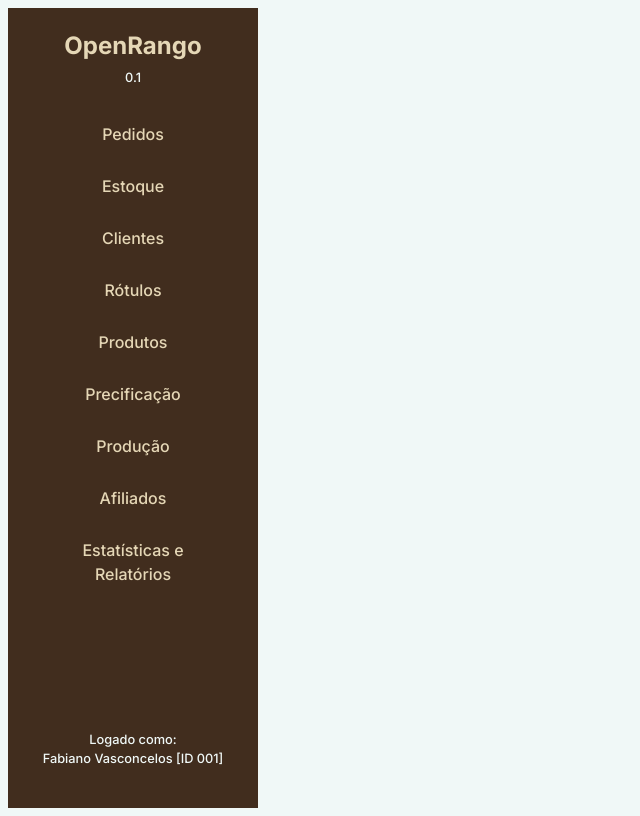
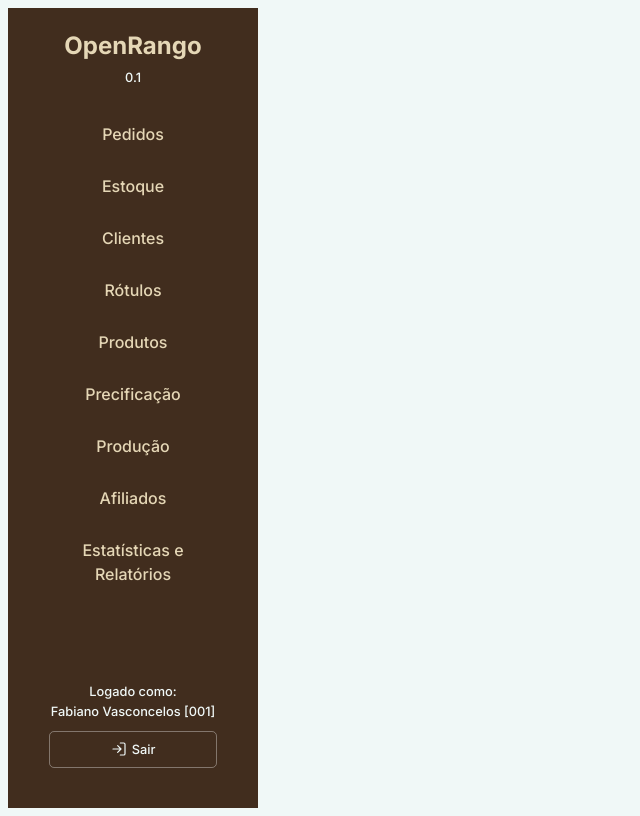
Before and after one commit to vasconcelos-fabiano/openrango, an Angular app in the folder frontend/: page /app in a window 1280 px wide. Shown: the whole page, without its empty margins (0-640 px from the left). Built offline with nearby package versions, Linux system fonts and the light colour scheme.

Commit message:
Add user session footer and logout button

```diff
--- a/frontend/src/app/layouts/main-layout/main-layout.css
+++ b/frontend/src/app/layouts/main-layout/main-layout.css
@@ -1,4 +1,3 @@
-
 /* Reset básico */
 * {
     box-sizing: border-box;
@@ -30,7 +29,8 @@ a {
 
 .sidebar {
     width: 250px;
-    background-color: #412d1e; /* Marrom escuro institucional */
+    background-color: #412d1e;
+    /* Marrom escuro institucional */
     color: #e5d7b6;
     padding: 20px;
     display: flex;
@@ -108,3 +108,37 @@ button {
     cursor: pointer;
     font-family: inherit;
 }
+
+.logout-button {
+    width: 80%;
+    margin: 10px auto 0;
+    padding: 8px 12px;
+
+    display: flex;
+    align-items: center;
+    justify-content: center;
+
+    background: transparent;
+    color: inherit;
+    border: 1px solid rgba(255, 255, 255, 0.35);
+    border-radius: 5px;
+
+    font: inherit;
+    cursor: pointer;
+}
+
+.logout-icon {
+    width: 16px;
+    height: 16px;
+    fill: none;
+    stroke: currentColor;
+    stroke-width: 1.8;
+    stroke-linecap: round;
+    stroke-linejoin: round;
+    vertical-align: middle;
+    margin-right: 5px;
+}
+
+.logout-button:hover {
+    background: rgba(255, 255, 255, 0.08);
+}
--- a/frontend/src/app/layouts/main-layout/main-layout.html
+++ b/frontend/src/app/layouts/main-layout/main-layout.html
@@ -44,7 +44,13 @@
         <div class="sidebar-footer">
             <div class="sidebar-footer">
                 <p>Logado como:</p>
-                    <p>Fabiano Vasconcelos [ID 001]</p>
+                <p>Fabiano Vasconcelos [001]</p>
+                <button class="logout-button" type="button">
+                    <svg class="logout-icon" viewBox="0 0 24 24" aria-hidden="true">
+                        <path d="M10 17l5-5-5-5M15 12H3M14 3h5a2 2 0 0 1 2 2v14a2 2 0 0 1-2 2h-5" />
+                    </svg>
+                    Sair
+                </button>
             </div>
         </div>
 
```
